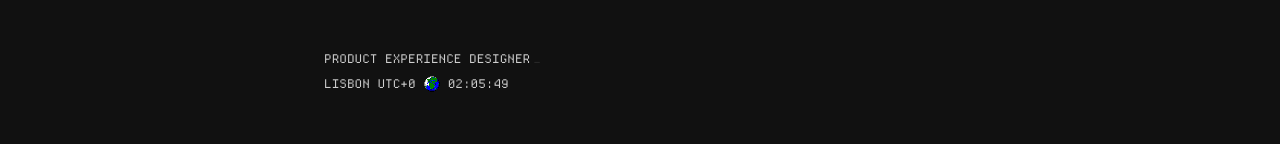
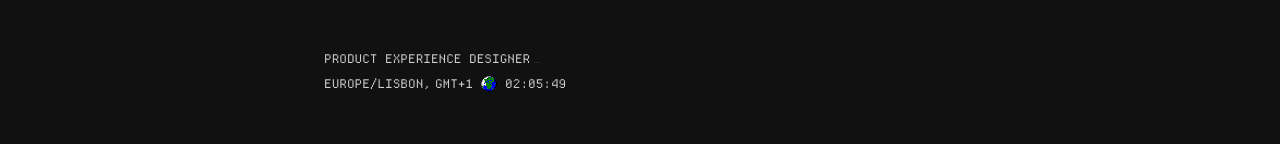
Before and after one commit to ana-rodrigues/blog-njs, a Next.js app: page / in a window 1280 px wide. Shown: the top 144 px of the page. Built offline with nearby package versions, Linux system fonts and the light colour scheme; no server answers.

Commit message:
Adds auto-calc of the timezone

```diff
--- a/app/components/preheader.module.css
+++ b/app/components/preheader.module.css
@@ -14,7 +14,7 @@ align-items: center;
   justify-content: start;
   align-items: center;
   display: grid;
-  grid-template-columns: repeat(3, auto);
+  grid-template-columns: repeat(4, auto);
   gap: var(--spacer-xxsm);
   margin-top: 2px;
 }
--- a/app/components/preheader.tsx
+++ b/app/components/preheader.tsx
@@ -16,7 +16,14 @@ const Preheader = () => {
       </div>
 
       <div className={styles.preheaderRight}>
-        <p className='monoSm'>Lisbon UTC+0</p>
+        <p className='monoSm'>Europe/Lisbon,</p>
+        <p className='monoSm'>
+          {new Intl.DateTimeFormat('en-US', {
+            timeZone: 'Europe/Lisbon',
+            timeZoneName: 'shortOffset'
+          }).formatToParts(new Date())
+            .find(part => part.type === 'timeZoneName')?.value}
+        </p>
         <img className='inline' src='/media/world.png' alt='Globe pixel art icon'></img>
         <Clock/>
       </div>
```
